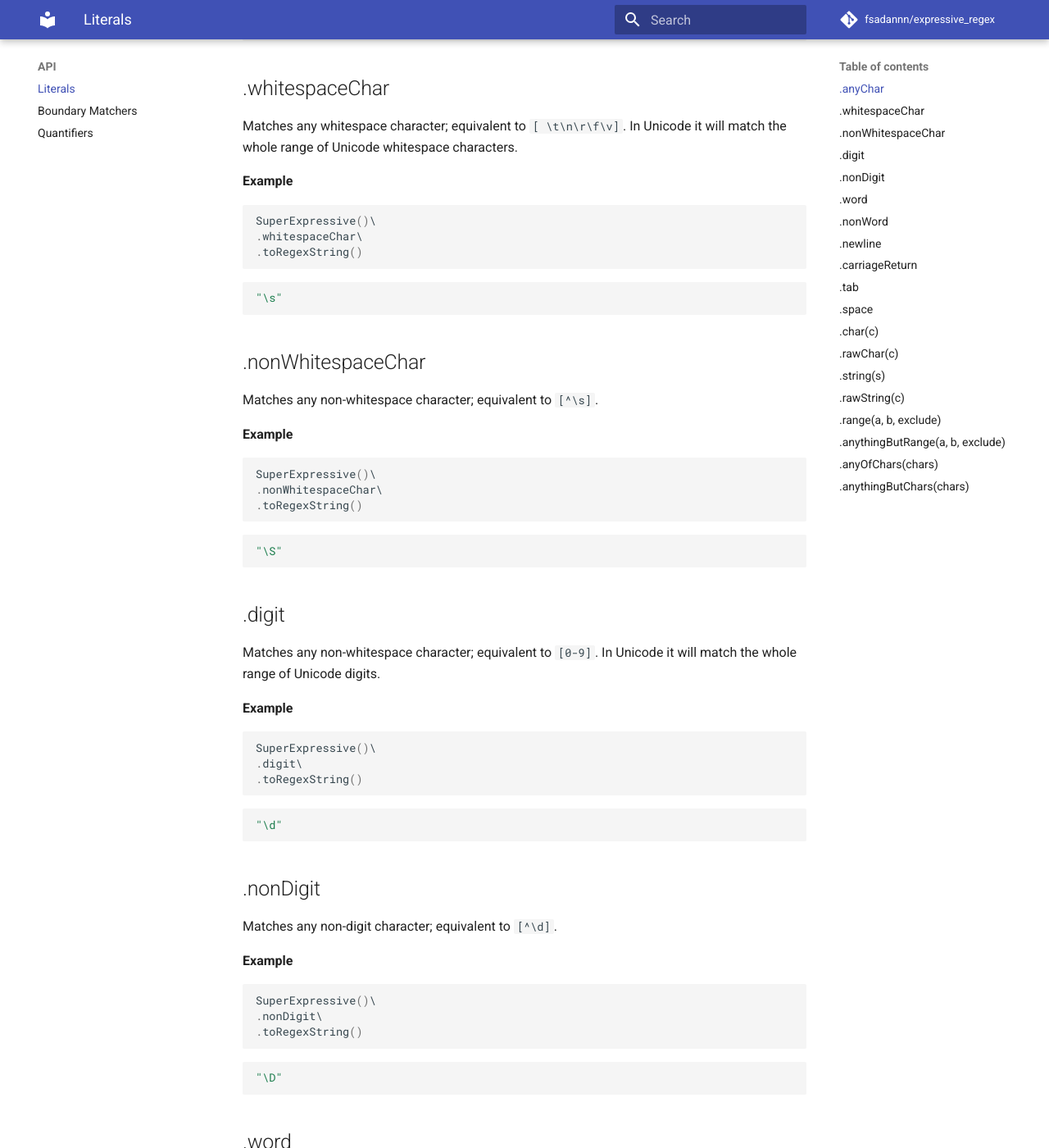
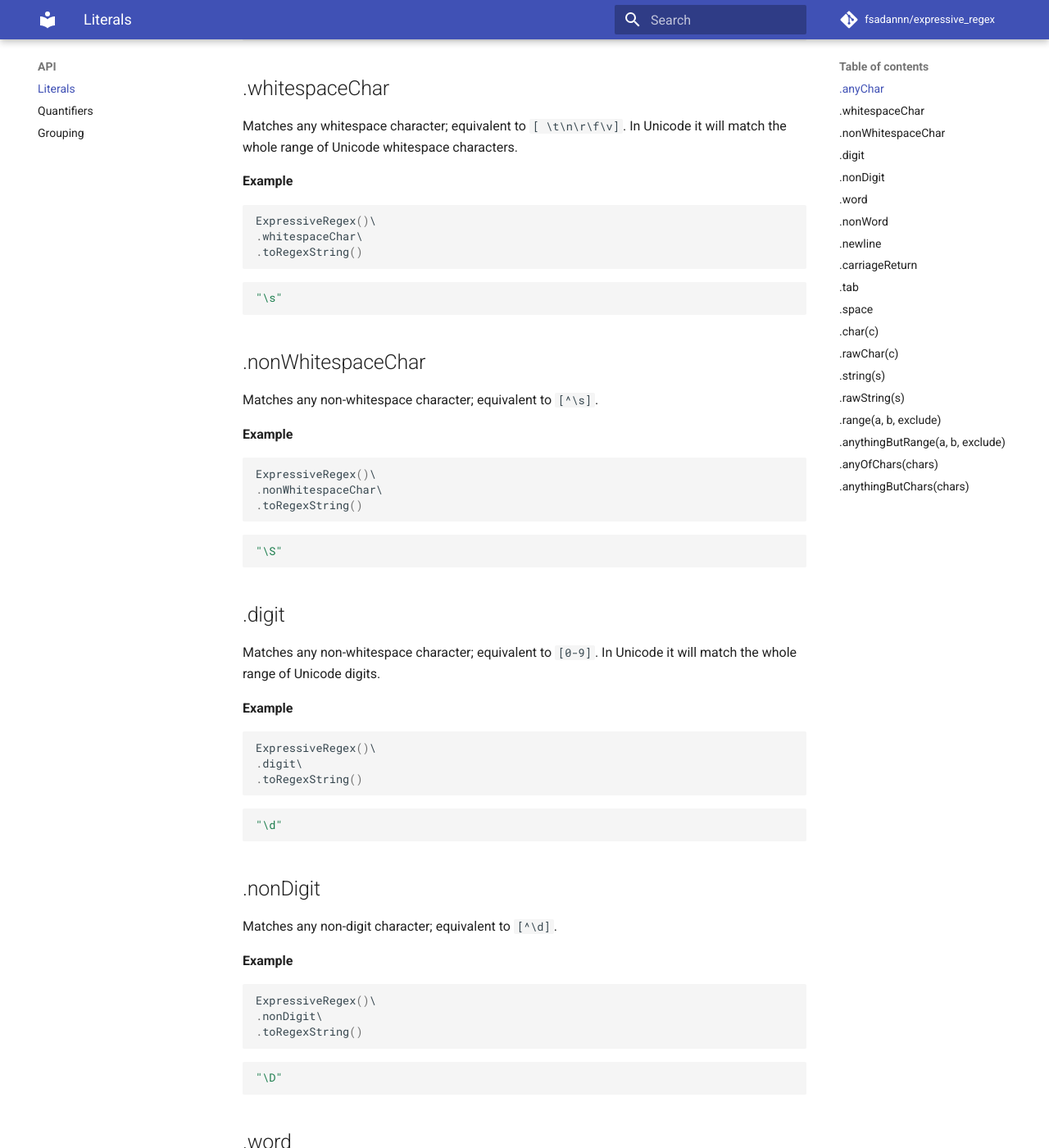
Before and after one commit to fsadannn/expressive_regex, an MkDocs documentation site: the page built from docs/api/literals.md, in a window 1280 px wide and 1400 px high, scrolled down 537 px. Shown: the whole window at 82% size. Built offline with MkDocs 1.6.1 and Material for MkDocs 9.7.7, drawn with Linux system fonts in a browser that asks for light colours; comment, search, counter and statistics services are not loaded; some of the changed text lies outside the part shown.

Commit message:
add some grouping

````diff
--- a/docs/api/literals.md
+++ b/docs/api/literals.md
@@ -26,7 +26,7 @@ Matches any whitespace character; equivalent to `[ \t\n\r\f\v]`.
 **Example**
 
 ```Python
-SuperExpressive()\
+ExpressiveRegex()\
 .whitespaceChar\
 .toRegexString()
 ```
@@ -42,7 +42,7 @@ Matches any non-whitespace character; equivalent to `[^\s]`.
 **Example**
 
 ```Python
-SuperExpressive()\
+ExpressiveRegex()\
 .nonWhitespaceChar\
 .toRegexString()
 ```
@@ -59,7 +59,7 @@ Matches any non-whitespace character; equivalent to `[0-9]`.
 **Example**
 
 ```Python
-SuperExpressive()\
+ExpressiveRegex()\
 .digit\
 .toRegexString()
 ```
@@ -75,7 +75,7 @@ SuperExpressive()\
 **Example**
 
 ```Python
-SuperExpressive()\
+ExpressiveRegex()\
 .nonDigit\
 .toRegexString()
 ```
@@ -93,7 +93,7 @@ In Unicode it will match the range of Unicode alphanumeric characters
 **Example**
 
 ```Python
-SuperExpressive()\
+ExpressiveRegex()\
 .word\
 .toRegexString()
 ```
@@ -109,7 +109,7 @@ Matches any non alpha-numeric (`a-z, A-Z, 0-9`) characters, excluding `_` as wel
 **Example**
 
 ```Python
-SuperExpressive()\
+ExpressiveRegex()\
 .nonWord\
 .toRegexString()
 ```
@@ -125,7 +125,7 @@ Matches a `\n` character.
 **Example**
 
 ```Python
-SuperExpressive()\
+ExpressiveRegex()\
 .newline\
 .toRegexString()
 ```
@@ -141,7 +141,7 @@ Matches a `\r` character.
 **Example**
 
 ```Python
-SuperExpressive()\
+ExpressiveRegex()\
 .carriageReturn\
 .toRegexString()
 ```
@@ -157,7 +157,7 @@ Matches a `\t` character.
 **Example**
 
 ```Python
-SuperExpressive()\
+ExpressiveRegex()\
 .tab\
 .toRegexString()
 ```
@@ -173,7 +173,7 @@ Matches a ` ` character.
 **Example**
 
 ```Python
-SuperExpressive()\
+ExpressiveRegex()\
 .space\
 .toRegexString()
 ```
@@ -189,7 +189,7 @@ Matches the exact char `c` but scape special characters `('\', '.', '^', '$', '|
 **Examples**
 
 ```Python
-SuperExpressive()\
+ExpressiveRegex()\
 .char('a')\
 .toRegexString()
 ```
@@ -199,7 +199,7 @@ SuperExpressive()\
 ```
 
 ```Python
-SuperExpressive()\
+ExpressiveRegex()\
 .char('$')\
 .toRegexString()
 ```
@@ -215,7 +215,7 @@ Matches the exact char `c` and don't scape special characters.
 **Examples**
 
 ```Python
-SuperExpressive()\
+ExpressiveRegex()\
 .rawChar('a')\
 .toRegexString()
 ```
@@ -225,7 +225,7 @@ SuperExpressive()\
 ```
 
 ```Python
-SuperExpressive()\
+ExpressiveRegex()\
 .rawChar('$')\
 .toRegexString()
 ```
@@ -241,7 +241,7 @@ Matches the exact string `s` but scape special characters `('\', '.', '^', '$',
 **Example**
 
 ```Python
-SuperExpressive()\
+ExpressiveRegex()\
 .string('2$')\
 .toRegexString()
 ```
@@ -250,14 +250,14 @@ SuperExpressive()\
 "2\$"
 ```
 
-## .rawString(c)
+## .rawString(s)
 
 Matches the exact string `s` and don't scape special characters.
 
 **Example**
 
 ```Python
-SuperExpressive()\
+ExpressiveRegex()\
 .string('2$')\
 .toRegexString()
 ```
@@ -281,7 +281,7 @@ in the exclude set. `a` and `b` must be same type, `a`<=`b` and:
 **Examples**
 
 ```Python
-SuperExpressive()\
+ExpressiveRegex()\
 .range('a','f')\
 .toRegexString()
 ```
@@ -291,7 +291,7 @@ SuperExpressive()\
 ```
 
 ```Python
-SuperExpressive()\
+ExpressiveRegex()\
 .range('a','f', exclude='bd')\
 .toRegexString()
 ```
@@ -301,7 +301,7 @@ SuperExpressive()\
 ```
 
 ```Python
-SuperExpressive()\
+ExpressiveRegex()\
 .range('a','f', exclude=['b','d'])\
 .toRegexString()
 ```
@@ -317,8 +317,8 @@ Matches any character, except those that would be captured by the [.range](#rang
 **Examples**
 
 ```Python
-SuperExpressive()\
-.anythingButRange('a','f')\
+ExpressiveRegex()\
+    .anythingButRange('a','f')\
 .toRegexString()
 ```
 
@@ -327,7 +327,7 @@ SuperExpressive()\
 ```
 
 ```Python
-SuperExpressive()\
+ExpressiveRegex()\
 .anythingButRange('a','f', exclude='bd')\
 .toRegexString()
 ```
@@ -343,7 +343,7 @@ Matches any of the characters in the provided string `chars` and scape special c
 **Example**
 
 ```Python
-SuperExpressive()\
+ExpressiveRegex()\
 .anyOfChars('abd$')\
 .toRegexString()
 ```
@@ -359,7 +359,7 @@ Matches any character, except any of those in the provided string `chars` and sc
 **Example**
 
 ```Python
-SuperExpressive()\
+ExpressiveRegex()\
 .anythingButChars('abd$')\
 .toRegexString()
 ```
--- a/expressive_regex/__init__.py
+++ b/expressive_regex/__init__.py
@@ -1,4 +1,4 @@
 from .expressive import ExpressiveRegex
 
 
-__version__ = '0.3.0'
+__version__ = '0.4.2'
--- a/mkdocs.yml
+++ b/mkdocs.yml
@@ -17,5 +17,6 @@ nav:
     - Home: index.md
     - API:
         - Literals: api/literals.md
-        - Boundary Matchers: api/boundary_matchers.md
         - Quantifiers: api/quantifiers.md
+        - Grouping: api/grouping.md
+        #- Boundary Matchers: api/boundary_matchers.md
--- a/pyproject.toml
+++ b/pyproject.toml
@@ -1,6 +1,6 @@
 [tool.poetry]
 name = "expressive_regex"
-version = "0.3.0"
+version = "0.4.2"
 description = ""
 authors = ["fsadannn <fsadannn@gmail.com>"]
 license = "MIT"
````
Also changed, not shown: .travis.yml (+5 -5 lines), Readme.md (+20 -0 lines), docs/api/grouping.md (added, +90 -0 lines), docs/index.md (+20 -0 lines), 7 other files.
